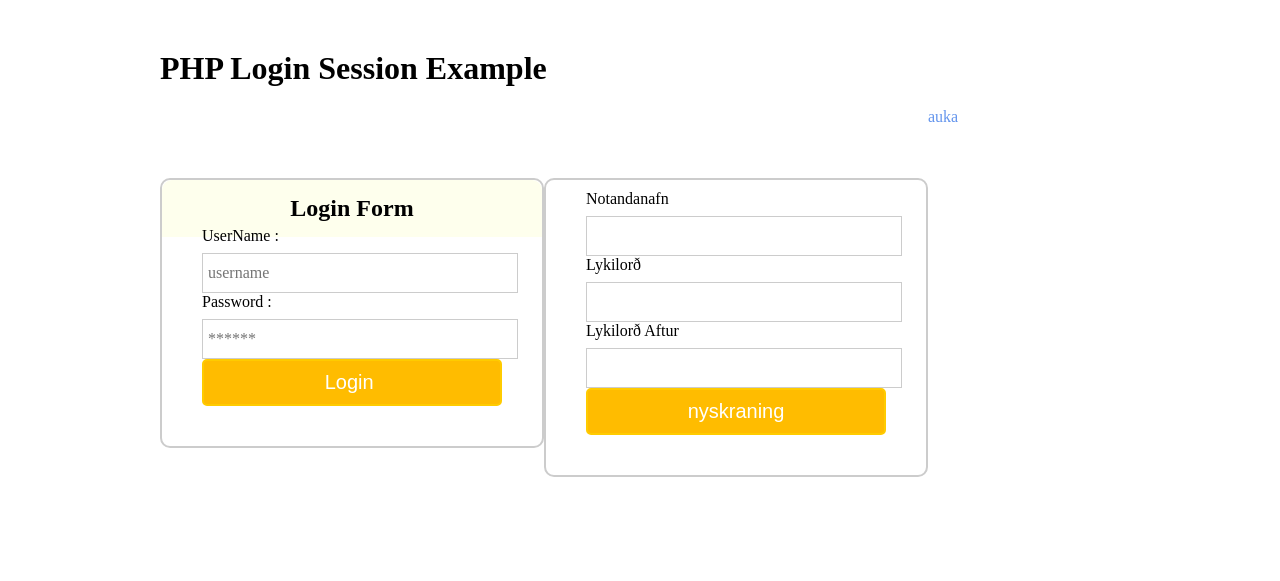
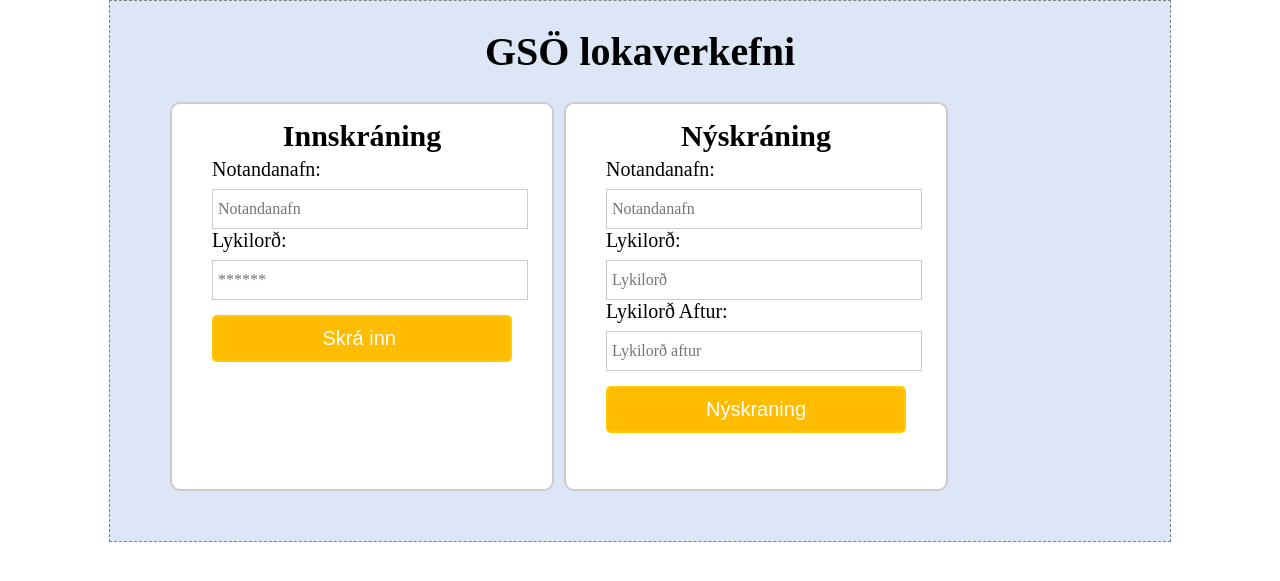
Before and after one commit to TryggviMS/Lokaverkefni-GS-, a PHP site: page / in a window 1280 px wide. Shown: the top 581 px of the page. Run offline with PHP 8.4, Linux system fonts and the light colour scheme.

Commit message:
Margt og mikið gert

```diff
--- a/index.php
+++ b/index.php
@@ -13,38 +13,40 @@ header("location: profile.php");
 <!DOCTYPE html>
 <html>
 <head>
-<title>Login Form in PHP with Session</title>
+<title>Aðalsíða</title>
 <link href="style.css" rel="stylesheet" type="text/css">
+<meta charset="utf-8">
 </head>
 <body>
-<div id="main">
-	<h1>PHP Login Session Example</h1>
+
+
+		<h1>GSÖ lokaverkefni</h1>
 		<div id="login">
-	<h2>Login Form</h2>
+			<h2>Innskráning</h2>
 			<form action="" method="post">
-		<label>UserName :</label>
-			<input id="name" name="username" placeholder="username" type="text">
-		<label>Password :</label>
-			<input id="password" name="password" placeholder="******" type="text">
-			<input name="submit" type="submit" value="Login ">
+				<label>Notandanafn:</label>
+					<input id="name" name="username" placeholder="Notandanafn" type="text">
+				<label>Lykilorð:</label>
+					<input id="password" name="password" placeholder="******" type="Password">
+					<input name="submit" type="submit" value="Skrá inn ">
 				<span><?php echo $error; ?></span>
 			</form>
 		</div>
-
-
 		<div id="login">
+			<h2>Nýskráning</h2>
 			<form action="" method="post">
-		<label>Notandanafn</label>
-		<input type="text" name="nafn">
-		<label>Lykilorð</label>
-			<input type="text" name="passi">
-		<label>Lykilorð Aftur</label>
-			<input type="text" name="passi2">
-		<input name="nyskraning" type="submit" value="nyskraning">
+				<label>Notandanafn:</label>
+				<input type="text" name="nafn" placeholder="Notandanafn">
+				<label>Lykilorð:</label>
+					<input type="text" name="passi" placeholder="Lykilorð">
+				<label>Lykilorð Aftur:</label>
+					<input type="text" name="passi2" placeholder="Lykilorð aftur">
+				<input name="nyskraning" type="submit" value="Nýskraning">
 				<span><?php echo $error2; ?></span>
+				<div><?php echo $error3; ?></div>
 			</form>
 		</div>
-<a href="adalsida.php">auka</a>
-</div>
+		<div class="clear"></div>
+
 </body>
 </html>
--- a/login.php
+++ b/login.php
@@ -3,18 +3,15 @@ session_start(); // Starting Session
 $error=''; // Variable To Store Error Message
 if (isset($_POST['submit']))
 {
-	$A = "2";
 	if (empty($_POST['username']) || empty($_POST['password']))
 	{
-	$error = "Username or Password is invalid" .$A;
+		$error = "Username or Password is invalid";
 	}
-else
-{
+	else {
 		$username = $_POST['username'];
 		$password = $_POST['password'];
-
 		$query = "SELECT password,username FROM login WHERE password='$password' AND username='$username'";
-require_once('connection.php');
+		require_once('./includes/connection.php');
 		$sql = mysqli_query($conn, $query);
 		$rows = mysqli_num_rows($sql);
 		if ($rows == 1)
@@ -24,7 +21,7 @@ if ($rows == 1)
 		}
 		else
 		{
-	$error = "Username or Password is invalid";
+			$error = "Villa in innskráningu";
 		}
 		mysqli_close($conn); // Closing Connection
 	}
--- a/nyskraning.php
+++ b/nyskraning.php
@@ -1,7 +1,8 @@
 <?php
 $error2 = '';
+$error3 = '';
 if (isset($_POST['nyskraning'])) {
-	require_once('connection.php');
+	require_once('./includes/connection.php');
 	$notandanafn = $_POST['nafn'];
 	$passi =  $_POST['passi'];
 	$passi2 = $_POST['passi2'];
@@ -12,17 +13,14 @@ if (isset($_POST['nyskraning'])) {
 		if ($passi == $passi2) {//ef passwordin eru hin sömu
 		$sql = "INSERT INTO login (username, password) VALUES ('$notandanafn', '$passi')";
 
-		if ($conn->query($sql) === TRUE)
+		if (mysqli_query($conn, $sql))
 		{
-		    echo "Skráning tókst";
+		    $error3 = "Skráning tókst!";
 		} else
 		{
-		    echo "Villa: " . $sql . "<br>" . $conn->error;
+		    echo "Villa: " . $sql . "<br>" . mysqli_error($conn);
 		}
-
-
-
-		$conn->close();
+		mysqli_close($conn);
 	}
 	else
 		{
--- a/session.php
+++ b/session.php
@@ -3,7 +3,7 @@ session_start();// Starting Session
 // Storing Session
 $user_check=$_SESSION['login_user'];
 
-require_once('connection.php');
+require_once('./includes/connection.php');
 $query = mysqli_query($conn, "SELECT notandi_id,username FROM login WHERE username='$user_check'");
 $row = mysqli_fetch_assoc($query);
 
--- a/style.css
+++ b/style.css
@@ -2,27 +2,18 @@
 /*----------------------------------------------
 CSS Settings For HTML Div ExactCenter
 ------------------------------------------------*/
-#main {
-width:960px;
-margin:50px auto;
-font-family:raleway
+body {
+	width: 960px;
+	margin:auto;
+	padding:0px 50px 50px;
+border:1px dashed grey;
+font-size:20px;
+background-color:#DCE6F7;
 }
-span {
-color:red
+html {
+	background-color: white;
 }
-h2 {
-background-color:#FEFFED;
-text-align:center;
-border-radius:10px 10px 0 0;
-margin:-10px -40px;
-padding:15px
-}
-hr {
-border:0;
-border-bottom:1px solid #ccc;
-margin:10px -40px;
-margin-bottom:30px
-}
+
 #login {
 width:300px;
 float:left;
@@ -30,16 +21,52 @@ border-radius:10px;
 font-family:raleway;
 border:2px solid #ccc;
 padding:10px 40px 25px;
-margin-top:70px
+background-color: white;
+height: 350px;
+margin-left: 10px;
 }
-input[type=text],input[type=password] {
+#profile {
+
+}
+#logout {
+float:right;
+padding:5px;
+border:dashed 1px gray;
+}
+span {
+color:red;
+}
+h1 {
+	text-align: center;
+}
+h2 {
+text-align:center;
+border-radius:10px 10px 0 0;
+margin:-10px -40px;
+padding:15px;
+}
+input[type=text], input[type=password] {
 width:99.5%;
 padding:10px;
 margin-top:8px;
 border:1px solid #ccc;
 padding-left:5px;
 font-size:16px;
-font-family:raleway
+font-family:raleway;
+}
+#del, button[type=submit] {
+
+    background-color: red;
+    width: auto;
+}
+button[type=submit] {
+width:100%;
+background-color:#FFBC00;
+color:#fff;
+padding:10px;
+font-size:20px;
+cursor:pointer;
+border-radius:5px;
 }
 input[type=submit] {
 width:100%;
@@ -50,34 +77,31 @@ padding:10px;
 font-size:20px;
 cursor:pointer;
 border-radius:5px;
-margin-bottom:15px
+margin-bottom:15px;
+margin-top: 15px;
 }
-button[type=submit] {
-width:100%;
-background-color:#FFBC00;
-color:#fff;
-border:2px solid #FFCB00;
-padding:10px;
-font-size:20px;
-cursor:pointer;
-border-radius:5px;
-margin-bottom:15px
-}
-#profile {
-padding:50px;
-border:1px dashed grey;
-font-size:20px;
-background-color:#DCE6F7
-}
-#logout {
-float:right;
-padding:5px;
-border:dashed 1px gray
-}
+
+
 a {
 text-decoration:none;
-color:#6495ed
+color:#6495ed;
 }
 i {
-color:#6495ed
+color:#6495ed;
 }
+
+.clear {
+	clear: both;
+}
+table {
+    border-collapse: collapse;
+    float: none;
+}
+
+th, td {
+    text-align: center;
+    padding: 8px;
+    width: 60px;
+}
+
+tr:nth-child(even){background-color: #f2f2f2}
```
Also changed, not shown: adalsida.php (deleted, +0 -36 lines), profile.php (+55 -34 lines), skraAatburd.php (+35 -26 lines), tviskraning.php (deleted, +0 -11 lines), includes/connection.php (renamed from connection.php). Lines whose indentation alone changed are shown as unchanged.
